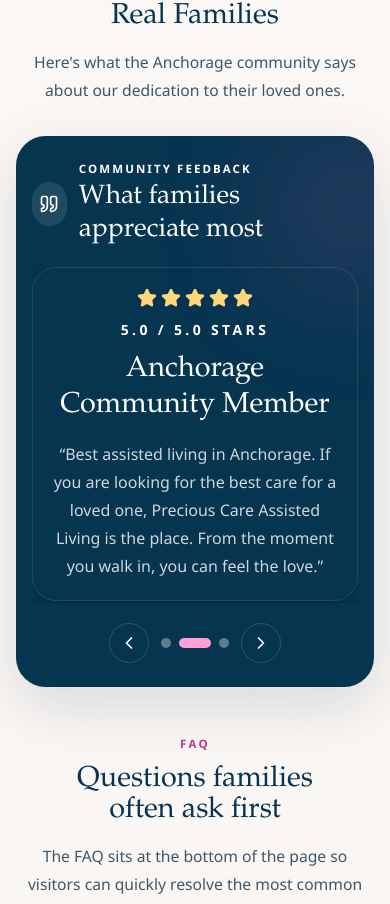
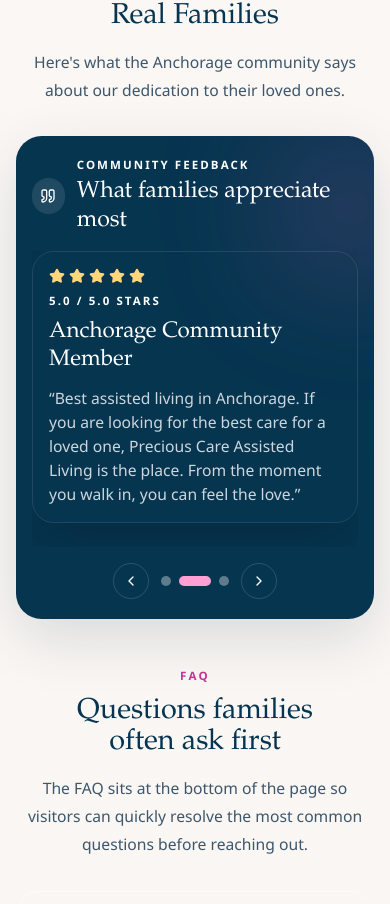
Before and after one commit to Frontier-Systems-Main/Precious-Care-Assisted-Living, a Next.js app: page / in a window 390 px wide. Shown: the part 6248-7152 px from the top of the page. Built offline with nearby package versions, Linux system fonts and the light colour scheme.

Commit message:
Tighten mobile review experience

```diff
--- a/components/home/ReviewCarousel.tsx
+++ b/components/home/ReviewCarousel.tsx
@@ -52,7 +52,7 @@
   };
 
   return (
-    <div className="relative overflow-hidden rounded-[1.85rem] bg-[#063550] px-4 py-6 text-white shadow-glow sm:rounded-[2.25rem] sm:px-8 sm:py-10">
+    <div className="relative overflow-hidden rounded-[1.6rem] bg-[#063550] px-4 py-5 text-white shadow-glow sm:rounded-[2.25rem] sm:px-8 sm:py-10">
       <div
         className="absolute -right-12 top-0 h-36 w-36 rounded-full bg-[#ff66c4]/20 blur-3xl"
         aria-hidden="true"
@@ -63,16 +63,16 @@
       />
 
       <div className="relative mx-auto max-w-6xl">
-        <div className="mb-5 flex items-center justify-between gap-3 sm:mb-6 sm:gap-4">
+        <div className="mb-4 flex flex-col items-start gap-3 sm:mb-6 sm:flex-row sm:items-center sm:justify-between sm:gap-4">
           <div className="flex items-center gap-3 sm:gap-4">
-            <div className="flex h-11 w-11 items-center justify-center rounded-full bg-white/10 sm:h-14 sm:w-14">
-              <Quote className="h-5 w-5 sm:h-6 sm:w-6" aria-hidden="true" />
+            <div className="flex h-9 w-9 items-center justify-center rounded-full bg-white/10 sm:h-14 sm:w-14">
+              <Quote className="h-4 w-4 sm:h-6 sm:w-6" aria-hidden="true" />
             </div>
             <div>
               <p className="text-[0.72rem] font-semibold uppercase tracking-[0.18em] text-white/62 sm:text-sm sm:tracking-[0.24em]">
                 Community feedback
               </p>
-              <p className="mt-1 font-heading text-[1.65rem] leading-tight text-white sm:text-3xl">
+              <p className="mt-1 font-heading text-[1.45rem] leading-tight text-white sm:text-3xl">
                 What families appreciate most
               </p>
             </div>
@@ -98,7 +98,7 @@
           </div>
         </div>
 
-        <div className="relative min-h-[21rem] overflow-hidden sm:min-h-[22rem]">
+        <div className="relative min-h-[18.5rem] overflow-hidden sm:min-h-[22rem]">
           {reviews.map((review, index) => {
             const relativePosition = getRelativePosition(index);
 
@@ -106,7 +106,7 @@
               <article
                 key={review.name}
                 className={cn(
-                  "absolute top-0 w-full rounded-[1.5rem] border border-white/10 bg-white/8 p-5 text-center backdrop-blur-sm transition-all duration-500 sm:w-[68%] sm:rounded-[1.85rem] sm:p-8",
+                  "absolute top-0 w-full rounded-[1.35rem] border border-white/10 bg-white/8 p-4 text-left backdrop-blur-sm transition-all duration-500 sm:w-[68%] sm:rounded-[1.85rem] sm:p-8 sm:text-center",
                   relativePosition === 0 &&
                     "left-1/2 z-20 -translate-x-1/2 scale-100 opacity-100 shadow-[0_20px_60px_rgba(0,0,0,0.18)]",
                   relativePosition === -1 &&
@@ -117,36 +117,36 @@
                 )}
                 aria-hidden={relativePosition !== 0}
               >
-                <div className="flex items-center justify-center gap-1">
+                <div className="flex items-center justify-start gap-1 sm:justify-center">
                   {Array.from({ length: review.rating }).map((_, starIndex) => (
                     <Star
                       key={starIndex}
-                      className="h-5 w-5 fill-[#ffd77b] text-[#ffd77b]"
+                      className="h-4 w-4 fill-[#ffd77b] text-[#ffd77b] sm:h-5 sm:w-5"
                       aria-hidden="true"
                     />
                   ))}
                 </div>
-                <p className="mt-3 text-sm font-semibold uppercase tracking-[0.24em] text-white/62">
+                <p className="mt-2 text-[0.72rem] font-semibold uppercase tracking-[0.18em] text-white/62 sm:mt-3 sm:text-sm sm:tracking-[0.24em]">
                   {review.rating}.0 / 5.0 stars
                 </p>
-                <h3 className="mt-3 font-heading text-[1.8rem] leading-tight sm:mt-4 sm:text-4xl">
+                <h3 className="mt-2 font-heading text-[1.4rem] leading-tight sm:mt-4 sm:text-4xl">
                   {review.name}
                 </h3>
-                <p className="mx-auto mt-4 max-w-2xl text-base leading-7 text-white/80 sm:mt-5 sm:text-xl sm:leading-8">
+                <p className="mx-auto mt-3 max-w-2xl text-[0.98rem] leading-6 text-white/80 sm:mt-5 sm:text-xl sm:leading-8">
                   “{review.quote}”
                 </p>
               </article>
             );
           })}
         </div>
-        <div className="mt-5 flex items-center justify-center gap-3 sm:mt-5 sm:gap-4">
+        <div className="mt-4 flex items-center justify-center gap-3 sm:mt-5 sm:gap-4">
           <button
             type="button"
             onClick={previous}
-            className="inline-flex h-10 w-10 items-center justify-center rounded-full border border-white/15 bg-white/8 text-white transition-transform hover:scale-105 sm:hidden"
+            className="inline-flex h-9 w-9 items-center justify-center rounded-full border border-white/15 bg-white/8 text-white transition-transform hover:scale-105 sm:hidden"
             aria-label="Previous review"
           >
-            <ChevronLeft className="h-5 w-5" aria-hidden="true" />
+            <ChevronLeft className="h-4 w-4" aria-hidden="true" />
           </button>
           <div className="flex items-center justify-center gap-2">
             {reviews.map((review, index) => (
@@ -166,10 +166,10 @@
           <button
             type="button"
             onClick={next}
-            className="inline-flex h-10 w-10 items-center justify-center rounded-full border border-white/15 bg-white/8 text-white transition-transform hover:scale-105 sm:hidden"
+            className="inline-flex h-9 w-9 items-center justify-center rounded-full border border-white/15 bg-white/8 text-white transition-transform hover:scale-105 sm:hidden"
             aria-label="Next review"
           >
-            <ChevronRight className="h-5 w-5" aria-hidden="true" />
+            <ChevronRight className="h-4 w-4" aria-hidden="true" />
           </button>
         </div>
       </div>
```
